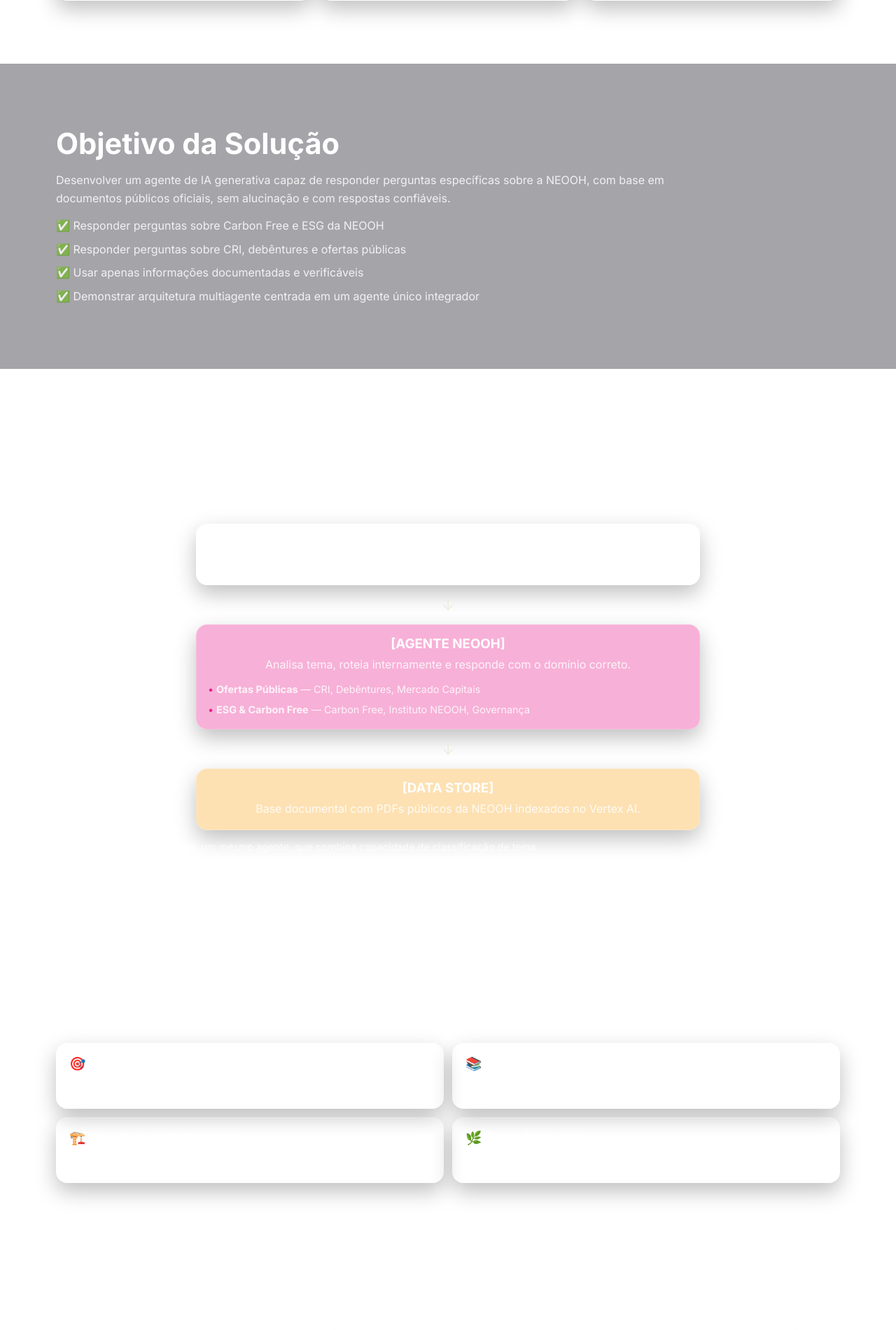
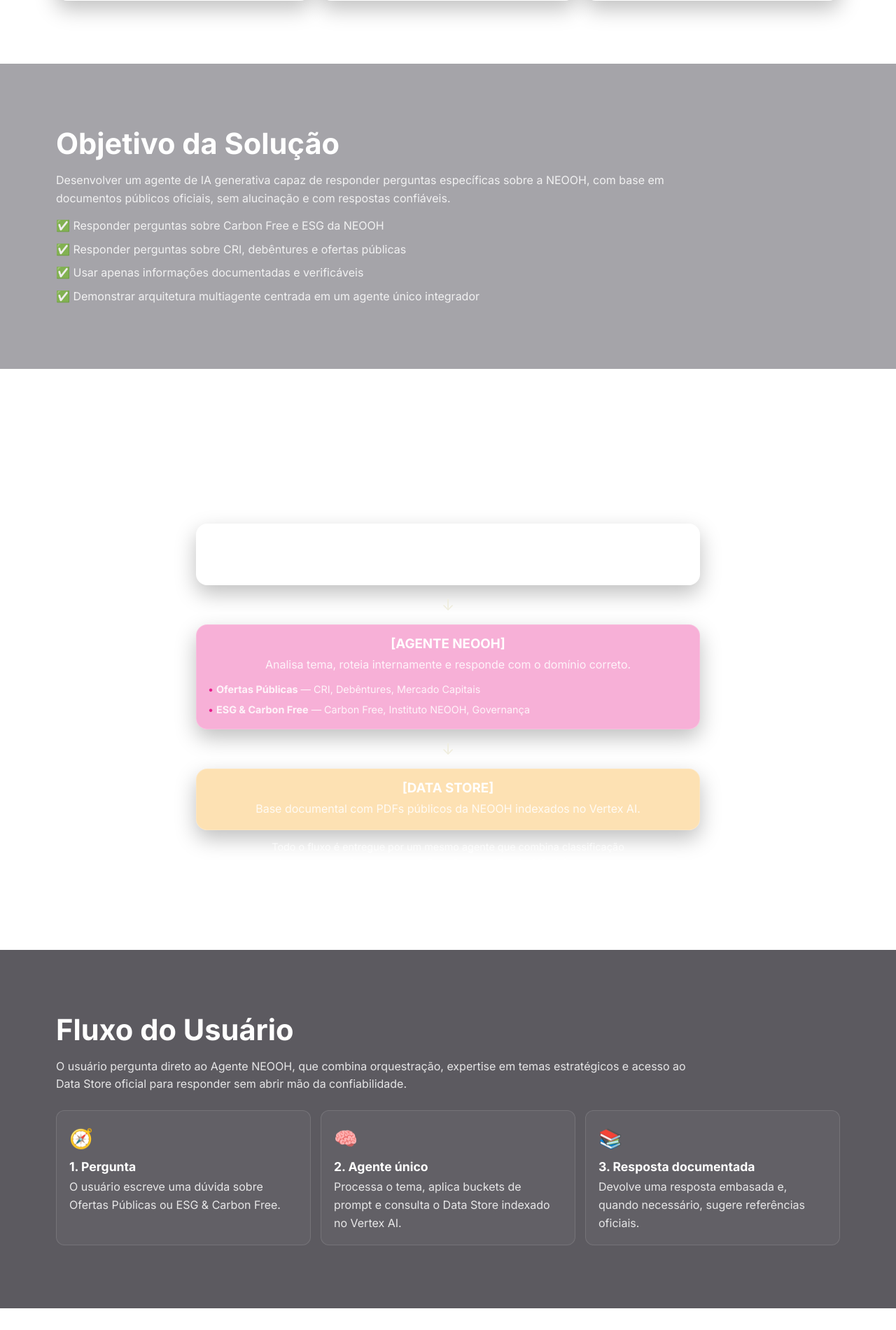
Before and after one commit to diegorpitoco/soulcodellmmarte, a Flask app: page / in a window 1280 px wide. Shown: the part 1580-3480 px from the top of the page at 70% size. Run offline with Flask 3, Linux system fonts and the light colour scheme.

Commit message:
Finaliza layout e instruções

```diff
--- a/static/script.js
+++ b/static/script.js
@@ -162,6 +162,8 @@ function initFloatingAgentChat() {
 
   const fallbackMessage =
     "Não encontrei exatamente essa informação. Talvez você queira perguntar sobre ofertas públicas ou ESG da NEOOH.";
+  const fallbackSuggestion =
+    "Você pode conferir a seção Referências abaixo ou ajustar o termo para obter mais resultados.";
 
   function setAgentStatus(text) {
     if (statusEl) {
@@ -219,7 +221,11 @@ function initFloatingAgentChat() {
 
       const data = await response.json();
       typing.remove();
-      appendMessage(data.resposta || fallbackMessage, "agent");
+      const responseText = data.resposta || fallbackMessage;
+      appendMessage(responseText, "agent");
+      if (!data.resposta) {
+        appendMessage(fallbackSuggestion, "agent");
+      }
     } catch (error) {
       typing.remove();
       appendMessage("Erro ao conectar com o agente.", "agent");
--- a/static/style.css
+++ b/static/style.css
@@ -714,10 +714,12 @@ li {
 }
 
 .partner-logo img {
-  width: 42px;
-  height: 42px;
-  border-radius: 8px;
-  object-fit: cover;
+  width: 36px;
+  height: 36px;
+  padding: 4px;
+  border-radius: 12px;
+  background: rgba(255, 255, 255, 0.15);
+  object-fit: contain;
 }
 
 .partner-card strong {
@@ -934,6 +936,56 @@ li {
   animation: agentPulse 0.8s ease;
 }
 
+.agent-float__trust {
+  font-size: 0.8rem;
+  color: rgba(255, 255, 255, 0.85);
+  margin-top: 6px;
+  display: inline-flex;
+  align-items: center;
+  gap: 6px;
+}
+
+.agent-float__trust span {
+  font-size: 1rem;
+}
+
+.section--flow {
+  background: rgba(6, 3, 12, 0.65);
+}
+
+.flow-path {
+  margin-top: 24px;
+  display: grid;
+  grid-template-columns: repeat(auto-fit, minmax(200px, 1fr));
+  gap: 14px;
+}
+
+.flow-path article {
+  padding: 18px;
+  border: 1px solid rgba(255, 255, 255, 0.12);
+  background: rgba(255, 255, 255, 0.04);
+  border-radius: 12px;
+  text-align: left;
+}
+
+.flow-path span {
+  font-size: 1.7rem;
+  display: inline-block;
+  margin-bottom: 8px;
+}
+
+.flow-path h3 {
+  font-size: 1.1rem;
+  margin-bottom: 6px;
+}
+
+.flow-note {
+  text-align: center;
+  max-width: 520px;
+  margin-inline: auto;
+  display: block;
+}
+
 .agent-highlight .agent-msg--agent {
   box-shadow: 0 0 0 2px rgba(255, 255, 255, 0.2);
 }
--- a/templates/index.html
+++ b/templates/index.html
@@ -35,9 +35,11 @@
       <span class="badge">Grupo Marte 🚀</span>
       <nav class="nav" aria-label="Navegação principal">
         <a href="#projeto">Projeto</a>
+        <a href="#tripulacao">Tripulação</a>
+        <a href="#sobre">Sobre o Projeto</a>
         <a href="#agentes">Agentes</a>
-        <a href="#tripulacao">Tripulação</a>
         <a href="#diferenciais">Diferenciais</a>
+        <a href="#mentoria">Mentoria</a>
         <a href="#referencias">Referências</a>
       </nav>
     </div>
@@ -149,7 +151,7 @@
               <span class="astronaut__leg astronaut__leg--left"></span>
               <span class="astronaut__leg astronaut__leg--right"></span>
             </div>
-            <h3><a href="https://br.linkedin.com/in/lucinaira-s-51b510202" target="_blank" rel="noopener noreferrer">Lucinaira</a></h3>
+            <h3><a href="https://www.linkedin.com/in/lucinaira-sousa-51b510202/" target="_blank" rel="noopener noreferrer">Lucinaira</a></h3>
             <p class="crew-role">Engenheira de Agente & Dados</p>
             <ul class="crew-tasks">
               <li>Construção do agente</li>
@@ -162,7 +164,7 @@
     </section>
 
     <!-- SEÇÃO 4: SOBRE O PROJETO E INDICADORES PRINCIPAIS -->
-    <section class="section reveal" aria-labelledby="sobre-title">
+    <section class="section reveal" id="sobre" aria-labelledby="sobre-title">
       <div class="container">
         <h2 id="sobre-title">Sobre o Projeto</h2>
         <p class="section-text">
@@ -224,10 +226,36 @@
             <p>Base documental com PDFs públicos da NEOOH indexados no Vertex AI.</p>
           </article>
         </div>
-        <p class="section-note">
-          Todo o fluxo é entregue por um mesmo agente, que combina capacidade de classificação de tema com acesso
-          ao Data Store verificado. Não há um agente orquestrador separado.
+        <p class="section-note flow-note">
+          Todo o fluxo é entregue por um mesmo agente que combina classificação de tema, expertise e acesso ao Data Store verificado. Não há um agente orquestrador separado.
         </p>
+      </div>
+    </section>
+
+    <section class="section section--flow reveal" aria-labelledby="fluxo-title">
+      <div class="container">
+        <h2 id="fluxo-title">Fluxo do Usuário</h2>
+        <p class="section-text">
+          O usuário pergunta direto ao Agente NEOOH, que combina orquestração, expertise em temas estratégicos e acesso ao
+          Data Store oficial para responder sem abrir mão da confiabilidade.
+        </p>
+        <div class="flow-path">
+          <article>
+            <span role="img" aria-hidden="true">🧭</span>
+            <h3>1. Pergunta</h3>
+            <p>O usuário escreve uma dúvida sobre Ofertas Públicas ou ESG & Carbon Free.</p>
+          </article>
+          <article>
+            <span role="img" aria-hidden="true">🧠</span>
+            <h3>2. Agente único</h3>
+            <p>Processa o tema, aplica buckets de prompt e consulta o Data Store indexado no Vertex AI.</p>
+          </article>
+          <article>
+            <span role="img" aria-hidden="true">📚</span>
+            <h3>3. Resposta documentada</h3>
+            <p>Devolve uma resposta embasada e, quando necessário, sugere referências oficiais.</p>
+          </article>
+        </div>
       </div>
     </section>
 
@@ -281,10 +309,9 @@
 
             <!-- SoulCode -->
             <div class="partner-card">
-              <div class="partner-logo">
-                <img src="https://media.licdn.com/dms/image/C4D0BAQFq5r1w4n6p6A/company-logo_200_200/0/1630464685390/soulcode_academy_logo?e=2147483647&v=beta&t=example"
-                     alt="SoulCode Academy">
-              </div>
+                <div class="partner-logo">
+                  <img src="{{ url_for('static', filename='assets/soulcode.png') }}" alt="SoulCode Academy">
+                </div>
               <div>
                 <strong>Bootcamp & Patrocínio</strong>
                 <p>
@@ -341,6 +368,9 @@
       </div>
     </div>
     <div id="agent-status" class="agent-float__state" aria-live="polite">Status: pronto para conversar.</div>
+    <div class="agent-float__trust">
+      <span>✔</span> Base oficial NEOOH
+    </div>
     <div id="agent-float-messages" class="agent-float__messages" aria-live="polite">
       <div class="agent-msg agent-msg--agent">
         Olá! Sou o assistente do protótipo. Posso responder com base no Data Store documental da NEOOH.
```
Also changed, not shown: README.md, static/assets/soulcode.png (added).
